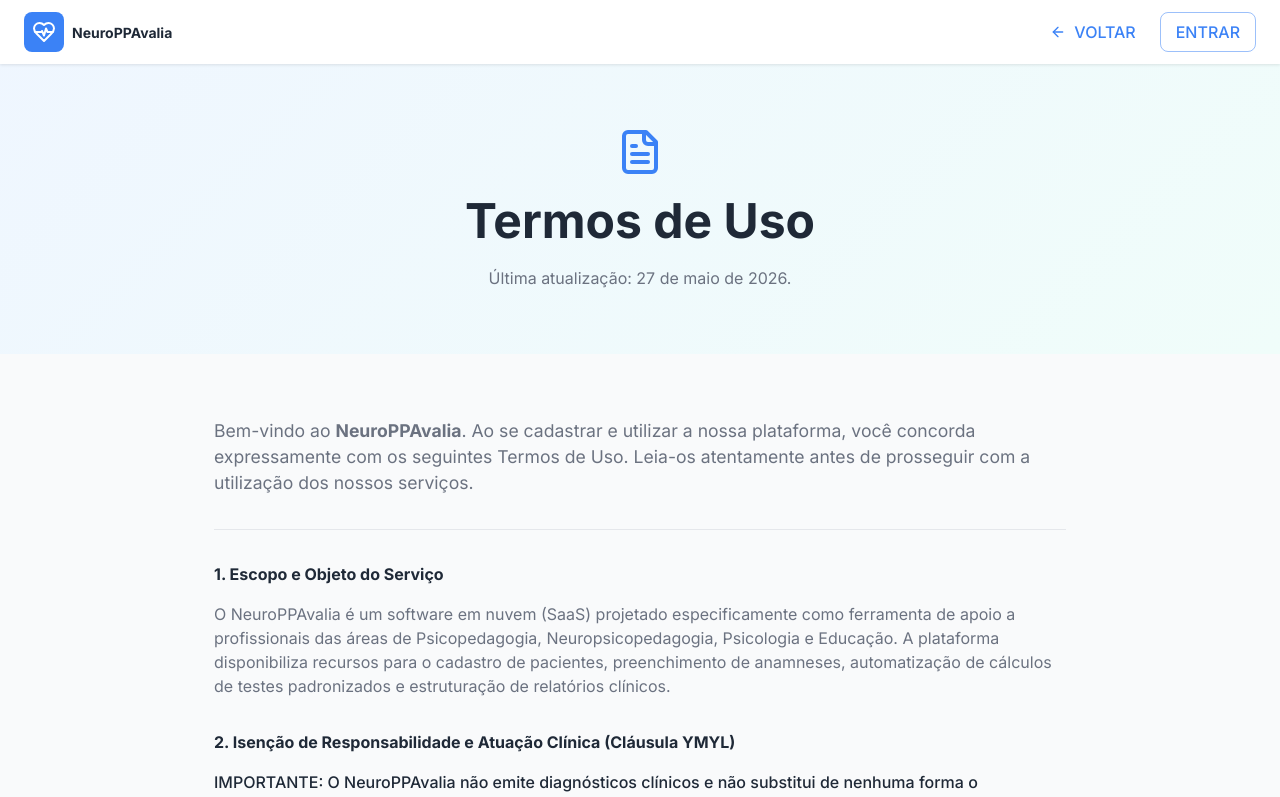
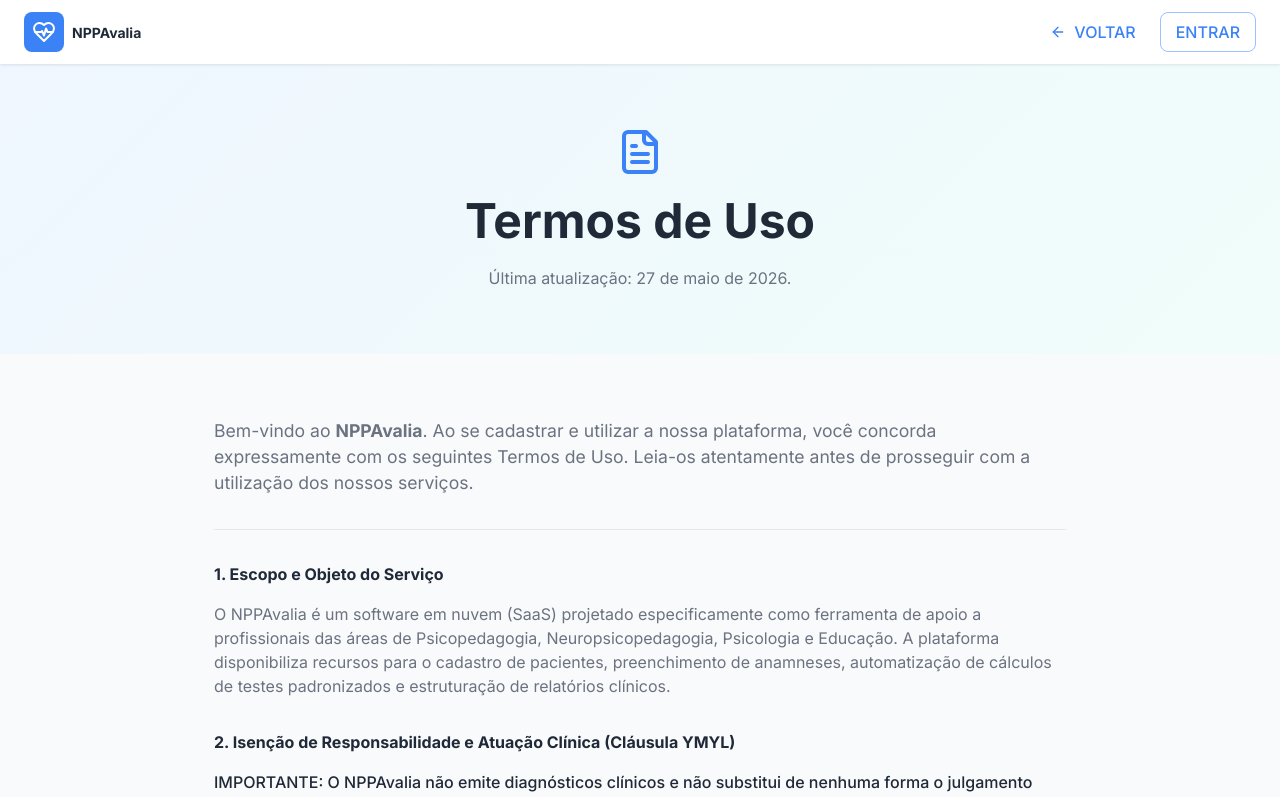
Before and after one commit to TonySandro/psico-project, a React (Vite) app: page /termos-de-uso in a window 1280 px wide. Shown: the top 797 px of the page. Built offline with nearby package versions, Linux system fonts and the light colour scheme; no server answers.

Commit message:
feat: implement core application pages, authentication routes, and subscription hook foundation

```diff
--- a/index.html
+++ b/index.html
@@ -5,21 +5,21 @@
   <meta charset="UTF-8" />
   <link rel="icon" type="image/svg+xml" href="/vite.svg" />
   <meta name="viewport" content="width=device-width, initial-scale=1.0" />
-  <meta name="description" content="NeuroPPAvalia - Sistema completo de gestão clínica para psicopedagogos e neuropsicopedagogos. Acelere a correção de testes, organize prontuários e crie anamneses digitais de forma segura e em conformidade com a LGPD." />
+  <meta name="description" content="NPPAvalia - Sistema completo de gestão clínica para psicopedagogos e neuropsicopedagogos. Acelere a correção de testes, organize prontuários e crie anamneses digitais de forma segura e em conformidade com a LGPD." />
   <meta name="robots" content="index, follow" />
   <link rel="canonical" href="https://nppavalia.com.br/" />
 
   <!-- Open Graph / Facebook -->
   <meta property="og:type" content="website" />
   <meta property="og:url" content="https://nppavalia.com.br/" />
-  <meta property="og:title" content="NeuroPPAvalia - Gestão Clínica e Neuropsicopedagogia" />
+  <meta property="og:title" content="NPPAvalia - Gestão Clínica e Neuropsicopedagogia" />
   <meta property="og:description" content="Sistema completo de gestão clínica para psicopedagogos e neuropsicopedagogos. Acelere a correção de testes, organize prontuários e crie anamneses digitais de forma segura." />
   <meta property="og:image" content="https://nppavalia.com.br/og-image.jpg" />
 
   <!-- Twitter -->
   <meta property="twitter:card" content="summary_large_image" />
   <meta property="twitter:url" content="https://nppavalia.com.br/" />
-  <meta property="twitter:title" content="NeuroPPAvalia - Gestão Clínica e Neuropsicopedagogia" />
+  <meta property="twitter:title" content="NPPAvalia - Gestão Clínica e Neuropsicopedagogia" />
   <meta property="twitter:description" content="Sistema completo de gestão clínica para psicopedagogos e neuropsicopedagogos. Acelere a correção de testes, organize prontuários e crie anamneses digitais de forma segura." />
   <meta property="twitter:image" content="https://nppavalia.com.br/og-image.jpg" />
 
@@ -29,7 +29,7 @@
   <link href="https://fonts.googleapis.com/css2?family=Manrope:wght@400;500;700;800&display=swap" rel="stylesheet">
   <link href="https://fonts.googleapis.com/css2?family=Material+Symbols+Outlined:wght,FILL@100..700,0..1&display=swap"
     rel="stylesheet">
-  <title>NeuroPPAvalia - Gestão Clínica e Neuropsicopedagogia</title>
+  <title>NPPAvalia - Gestão Clínica e Neuropsicopedagogia</title>
 
   <!-- Marcação JSON-LD E-E-A-T / YMYL -->
   <script type="application/ld+json">
@@ -39,7 +39,7 @@
       {
         "@type": "SoftwareApplication",
         "@id": "https://nppavalia.com.br/#software",
-        "name": "NeuroPPAvalia",
+        "name": "NPPAvalia",
         "url": "https://nppavalia.com.br",
         "applicationCategory": "HealthApplication",
         "operatingSystem": "All",
@@ -56,7 +56,7 @@
       {
         "@type": "Organization",
         "@id": "https://nppavalia.com.br/#organization",
-        "name": "NeuroPPAvalia",
+        "name": "NPPAvalia",
         "url": "https://nppavalia.com.br",
         "logo": "https://nppavalia.com.br/vite.svg",
         "founder": [
--- a/src/hooks/useSubscription.ts
+++ b/src/hooks/useSubscription.ts
@@ -27,7 +27,7 @@
   const initiatePaymentMutation = useMutation({
     mutationFn: async () => {
       const response = await api.post<{ checkoutUrl: string }>('/payment/subscribe', {
-        description: 'Assinatura Premium NeuroPPAvalia',
+        description: 'Assinatura Premium NPPAvalia',
         price: 29.90,
       });
       return response.data;
--- a/src/pages/AboutUsPage.tsx
+++ b/src/pages/AboutUsPage.tsx
@@ -38,7 +38,7 @@
               <HeartPulse size={24} color="white" />
             </Box>
             <Typography variant="h6" fontWeight={700}>
-              NeuroPPAvalia
+              NPPAvalia
             </Typography>
           </Stack>
 
@@ -98,7 +98,7 @@
                 Nossa Missão
               </Typography>
               <Typography variant="body1" color="text.secondary" sx={{ fontSize: '1.1rem', lineHeight: 1.7 }}>
-                O <strong>NeuroPPAvalia</strong> nasceu de uma necessidade real de consultório.
+                O <strong>NPPAvalia</strong> nasceu de uma necessidade real de consultório.
                 Profissionais de psicopedagogia e neuropsicopedagogia lidam diariamente com um volume
                 massivo de prontuários físicos, tabelas de testes complexas e processos manuais de correção.
               </Typography>
@@ -195,7 +195,7 @@
                       <Typography variant="body2" color="text.secondary" sx={{ fontSize: '1rem', lineHeight: 1.6 }}>
                         Psicopedagoga e Neuropsicopedagoga com mais de 20 anos de atuação clínica no diagnóstico,
                         intervenção e assessoria de dificuldades e transtornos de aprendizagem. Ana Paula é a mente
-                        por trás da validação científica do NeuroPPAvalia, garantindo que cada ferramenta de triagem,
+                        por trás da validação científica do NPPAvalia, garantindo que cada ferramenta de triagem,
                         protocolo de teste (como CARS, Stroop, ATA, SNAP, AQ-10) e relatório digital atenda exatamente aos
                         mais altos padrões exigidos pela prática profissional e ética clínica.
                       </Typography>
@@ -276,11 +276,11 @@
                 <HeartPulse size={18} color="white" />
               </Box>
               <Typography variant="h6" fontWeight={700}>
-                NeuroPPAvalia
+                NPPAvalia
               </Typography>
             </Stack>
             <Typography variant="body2" sx={{ opacity: 0.6 }}>
-              © {new Date().getFullYear()} NeuroPPAvalia. Todos os direitos reservados.
+              © {new Date().getFullYear()} NPPAvalia. Todos os direitos reservados.
             </Typography>
           </Box>
         </Container>
--- a/src/pages/CookiesPage.tsx
+++ b/src/pages/CookiesPage.tsx
@@ -38,7 +38,7 @@
               <HeartPulse size={24} color="white" />
             </Box>
             <Typography variant="h6" fontWeight={700}>
-              NeuroPPAvalia
+              NPPAvalia
             </Typography>
           </Stack>
 
@@ -96,7 +96,7 @@
       <Container maxWidth="md" sx={{ py: 8, flexGrow: 1 }}>
         <Stack spacing={4} sx={{ fontSize: '1rem', lineHeight: 1.7, color: 'text.secondary' }}>
           <Typography variant="body1" sx={{ fontSize: '1.1rem' }}>
-            Esta Política de Cookies explica o que são cookies, como o <strong>NeuroPPAvalia</strong> os utiliza e como você pode gerenciar suas preferências em nosso site e aplicação.
+            Esta Política de Cookies explica o que são cookies, como o <strong>NPPAvalia</strong> os utiliza e como você pode gerenciar suas preferências em nosso site e aplicação.
           </Typography>
 
           <Divider />
@@ -159,7 +159,7 @@
               4. Consentimento e Controle de Cookies
             </Typography>
             <Typography variant="body1">
-              Ao acessar o NeuroPPAvalia pela primeira vez, você é notificado sobre o uso de cookies.
+              Ao acessar o NPPAvalia pela primeira vez, você é notificado sobre o uso de cookies.
               Os cookies estritamente necessários são ativados automaticamente por serem indispensáveis para a
               execução segura da plataforma de saúde. Caso você não concorde com a ativação de cookies de
               sessão necessários, infelizmente não será possível utilizar a área logada do sistema.
@@ -212,11 +212,11 @@
                 <HeartPulse size={18} color="white" />
               </Box>
               <Typography variant="h6" fontWeight={700}>
-                NeuroPPAvalia
+                NPPAvalia
               </Typography>
             </Stack>
             <Typography variant="body2" sx={{ opacity: 0.6 }}>
-              © {new Date().getFullYear()} NeuroPPAvalia. Todos os direitos reservados.
+              © {new Date().getFullYear()} NPPAvalia. Todos os direitos reservados.
             </Typography>
           </Box>
         </Container>
--- a/src/pages/FeedbackPage.tsx
+++ b/src/pages/FeedbackPage.tsx
@@ -63,7 +63,7 @@
             Feedback
           </Typography>
           <Typography variant="body1" color="text.secondary" sx={{ maxWidth: 600, fontSize: '1.1rem' }}>
-            Ajude-nos a melhorar o NeuroPPAvalia! Sua opinião é fundamental para moldar o futuro da plataforma.
+            Ajude-nos a melhorar o NPPAvalia! Sua opinião é fundamental para moldar o futuro da plataforma.
           </Typography>
         </Stack>
 
--- a/src/pages/HomePage.tsx
+++ b/src/pages/HomePage.tsx
@@ -63,7 +63,7 @@
               <HeartPulse size={24} color="white" />
             </Box>
             <Typography variant="h6" fontWeight={700} sx={{ display: { xs: 'none', sm: 'block' } }}>
-              NeuroPPAvalia
+              NPPAvalia
             </Typography>
           </Stack>
 
@@ -340,7 +340,7 @@
                   <HeartPulse size={24} color="white" />
                 </Box>
                 <Typography variant="h6" fontWeight={700}>
-                  NeuroPPAvalia
+                  NPPAvalia
                 </Typography>
               </Stack>
               <Typography variant="body2" sx={{ opacity: 0.8, mb: 1 }}>
@@ -379,7 +379,7 @@
 
           <Box sx={{ mt: 6, pt: 4, borderTop: '1px solid rgba(255,255,255,0.1)', textAlign: 'center' }}>
             <Typography variant="body2" sx={{ opacity: 0.6 }}>
-              © {new Date().getFullYear()} NeuroPPAvalia. Todos os direitos reservados.
+              © {new Date().getFullYear()} NPPAvalia. Todos os direitos reservados.
             </Typography>
           </Box>
         </Container>
--- a/src/pages/LoginPage.tsx
+++ b/src/pages/LoginPage.tsx
@@ -92,7 +92,7 @@
                 <div className="flex items-center justify-center size-10 rounded-xl bg-primary text-white shadow-lg shadow-primary/20">
                   <HeartPulse size={24} />
                 </div>
-                <h2 className="text-xl font-bold leading-tight tracking-[-0.015em] text-text-main">NeuroPPAvalia</h2>
+                <h2 className="text-xl font-bold leading-tight tracking-[-0.015em] text-text-main">NPPAvalia</h2>
               </div>
               <h1 className="text-3xl font-black leading-tight tracking-tight text-text-main sm:text-4xl">
                 {isRecoverPassword ? 'Recuperar Senha' : 'Acesso Profissional'}
--- a/src/pages/PrivacyPolicyPage.tsx
+++ b/src/pages/PrivacyPolicyPage.tsx
@@ -38,7 +38,7 @@
               <HeartPulse size={24} color="white" />
             </Box>
             <Typography variant="h6" fontWeight={700}>
-              NeuroPPAvalia
+              NPPAvalia
             </Typography>
           </Stack>
 
@@ -96,7 +96,7 @@
       <Container maxWidth="md" sx={{ py: 8, flexGrow: 1 }}>
         <Stack spacing={4} sx={{ fontSize: '1rem', lineHeight: 1.7, color: 'text.secondary' }}>
           <Typography variant="body1" sx={{ fontSize: '1.1rem' }}>
-            A sua privacidade é de extrema importância para nós do <strong>NeuroPPAvalia</strong>. Esta Política de Privacidade descreve como coletamos, usamos, armazenamos e protegemos as informações pessoais e dados de saúde sensíveis dos profissionais de psicopedagogia/neuropsicopedagogia e de seus respectivos pacientes, em conformidade com a <strong>Lei Geral de Proteção de Dados Pessoais (LGPD - Lei nº 13.709/2018)</strong>.
+            A sua privacidade é de extrema importância para nós do <strong>NPPAvalia</strong>. Esta Política de Privacidade descreve como coletamos, usamos, armazenamos e protegemos as informações pessoais e dados de saúde sensíveis dos profissionais de psicopedagogia/neuropsicopedagogia e de seus respectivos pacientes, em conformidade com a <strong>Lei Geral de Proteção de Dados Pessoais (LGPD - Lei nº 13.709/2018)</strong>.
           </Typography>
 
           <Divider />
@@ -108,7 +108,7 @@
             <Typography variant="body2" component="div">
               <ul>
                 <li><strong>Controlador:</strong> O profissional de psicopedagogia/neuropsicopedagogia que assina o serviço e insere os dados de seus pacientes no sistema, definindo a finalidade do tratamento.</li>
-                <li><strong>Operador:</strong> O NeuroPPAvalia, que realiza o tratamento de dados pessoais sob as instruções e em nome do Controlador.</li>
+                <li><strong>Operador:</strong> O NPPAvalia, que realiza o tratamento de dados pessoais sob as instruções e em nome do Controlador.</li>
                 <li><strong>Titular de Dados:</strong> O profissional (usuário do sistema) e seus pacientes (cujas informações clínicas são inseridas na plataforma).</li>
                 <li><strong>Dados Sensíveis:</strong> Dados de saúde, anamneses, diagnósticos e resultados de testes neuropsicopedagógicos dos pacientes (Artigo 5º, II da LGPD).</li>
               </ul>
@@ -135,7 +135,7 @@
               3. Finalidade do Tratamento de Dados
             </Typography>
             <Typography variant="body1">
-              Todos os dados pessoais sensíveis inseridos no NeuroPPAvalia são utilizados exclusivamente para:
+              Todos os dados pessoais sensíveis inseridos no NPPAvalia são utilizados exclusivamente para:
             </Typography>
             <Typography variant="body2" component="div">
               <ul>
@@ -153,7 +153,7 @@
               4. Consentimento e Legalidade
             </Typography>
             <Typography variant="body1">
-              É responsabilidade legal exclusiva do profissional (Controlador) obter o consentimento livre, expresso e informado dos pacientes ou de seus responsáveis legais (no caso de crianças e adolescentes) para o tratamento de dados de saúde sensíveis inseridos na plataforma, nos termos do Artigo 11 e Artigo 14 da LGPD. O NeuroPPAvalia fornece modelos de Termos de Consentimento que podem ser assinados fisicamente ou digitalmente pelos responsáveis.
+              É responsabilidade legal exclusiva do profissional (Controlador) obter o consentimento livre, expresso e informado dos pacientes ou de seus responsáveis legais (no caso de crianças e adolescentes) para o tratamento de dados de saúde sensíveis inseridos na plataforma, nos termos do Artigo 11 e Artigo 14 da LGPD. O NPPAvalia fornece modelos de Termos de Consentimento que podem ser assinados fisicamente ou digitalmente pelos responsáveis.
             </Typography>
           </Box>
 
@@ -179,7 +179,7 @@
               6. Direitos dos Titulares de Dados (Artigo 18 da LGPD)
             </Typography>
             <Typography variant="body1">
-              Os pacientes (ou seus responsáveis) podem exercer seus direitos de confirmação de existência de tratamento, acesso, correção de dados incompletos ou eliminação diretamente junto ao profissional de saúde (Controlador). O NeuroPPAvalia dispõe de mecanismos internos para que o profissional exporte, edite ou exclua permanentemente os prontuários de forma imediata.
+              Os pacientes (ou seus responsáveis) podem exercer seus direitos de confirmação de existência de tratamento, acesso, correção de dados incompletos ou eliminação diretamente junto ao profissional de saúde (Controlador). O NPPAvalia dispõe de mecanismos internos para que o profissional exporte, edite ou exclua permanentemente os prontuários de forma imediata.
             </Typography>
           </Box>
 
@@ -188,7 +188,7 @@
               7. Contato e Encarregado de Proteção de Dados (DPO)
             </Typography>
             <Typography variant="body1">
-              Para esclarecer dúvidas sobre esta Política de Privacidade ou sobre as práticas de proteção de dados do NeuroPPAvalia, entre em contato com nosso Encarregado pelo e-mail: <strong>suporte@nppavalia.com.br</strong>.
+              Para esclarecer dúvidas sobre esta Política de Privacidade ou sobre as práticas de proteção de dados do NPPAvalia, entre em contato com nosso Encarregado pelo e-mail: <strong>suporte@nppavalia.com.br</strong>.
             </Typography>
           </Box>
         </Stack>
@@ -220,11 +220,11 @@
                 <HeartPulse size={18} color="white" />
               </Box>
               <Typography variant="h6" fontWeight={700}>
-                NeuroPPAvalia
+                NPPAvalia
               </Typography>
             </Stack>
             <Typography variant="body2" sx={{ opacity: 0.6 }}>
-              © {new Date().getFullYear()} NeuroPPAvalia. Todos os direitos reservados.
+              © {new Date().getFullYear()} NPPAvalia. Todos os direitos reservados.
             </Typography>
           </Box>
         </Container>
--- a/src/pages/ResetPasswordPage.tsx
+++ b/src/pages/ResetPasswordPage.tsx
@@ -88,7 +88,7 @@
                 <div className="flex items-center justify-center size-10 rounded-xl bg-primary text-white shadow-lg shadow-primary/20">
                   <HeartPulse size={24} />
                 </div>
-                <h2 className="text-xl font-bold leading-tight tracking-[-0.015em] text-text-main">NeuroPPAvalia</h2>
+                <h2 className="text-xl font-bold leading-tight tracking-[-0.015em] text-text-main">NPPAvalia</h2>
               </div>
               <h1 className="text-3xl font-black leading-tight tracking-tight text-text-main sm:text-4xl">
                 Nova Senha
--- a/src/pages/SignupPage.tsx
+++ b/src/pages/SignupPage.tsx
@@ -73,7 +73,7 @@
           <div className="flex items-center justify-center p-2 rounded-lg bg-white/10 backdrop-blur-sm border border-white/20 shadow-sm">
             <Brain size={28} className="text-white" />
           </div>
-          <h1 className="text-2xl font-bold tracking-tight">NeuroPPAvalia</h1>
+          <h1 className="text-2xl font-bold tracking-tight">NPPAvalia</h1>
         </div>
 
         {/* Central Content */}
@@ -102,7 +102,7 @@
           {/* Mobile Logo (Visible only on < lg) */}
           <div className="lg:hidden flex items-center gap-2 mb-8 text-slate-900">
             <Brain className="text-primary" size={32} />
-            <span className="text-xl font-bold">NeuroPPAvalia</span>
+            <span className="text-xl font-bold">NPPAvalia</span>
           </div>
 
           {/* Heading */}
--- a/src/pages/TermsPage.tsx
+++ b/src/pages/TermsPage.tsx
@@ -38,7 +38,7 @@
               <HeartPulse size={24} color="white" />
             </Box>
             <Typography variant="h6" fontWeight={700}>
-              NeuroPPAvalia
+              NPPAvalia
             </Typography>
           </Stack>
 
@@ -96,7 +96,7 @@
       <Container maxWidth="md" sx={{ py: 8, flexGrow: 1 }}>
         <Stack spacing={4} sx={{ fontSize: '1rem', lineHeight: 1.7, color: 'text.secondary' }}>
           <Typography variant="body1" sx={{ fontSize: '1.1rem' }}>
-            Bem-vindo ao <strong>NeuroPPAvalia</strong>. Ao se cadastrar e utilizar a nossa plataforma, você concorda expressamente com os seguintes Termos de Uso. Leia-os atentamente antes de prosseguir com a utilização dos nossos serviços.
+            Bem-vindo ao <strong>NPPAvalia</strong>. Ao se cadastrar e utilizar a nossa plataforma, você concorda expressamente com os seguintes Termos de Uso. Leia-os atentamente antes de prosseguir com a utilização dos nossos serviços.
           </Typography>
 
           <Divider />
@@ -106,7 +106,7 @@
               1. Escopo e Objeto do Serviço
             </Typography>
             <Typography variant="body1">
-              O NeuroPPAvalia é um software em nuvem (SaaS) projetado especificamente como ferramenta de apoio a profissionais das áreas de Psicopedagogia, Neuropsicopedagogia, Psicologia e Educação. A plataforma disponibiliza recursos para o cadastro de pacientes, preenchimento de anamneses, automatização de cálculos de testes padronizados e estruturação de relatórios clínicos.
+              O NPPAvalia é um software em nuvem (SaaS) projetado especificamente como ferramenta de apoio a profissionais das áreas de Psicopedagogia, Neuropsicopedagogia, Psicologia e Educação. A plataforma disponibiliza recursos para o cadastro de pacientes, preenchimento de anamneses, automatização de cálculos de testes padronizados e estruturação de relatórios clínicos.
             </Typography>
           </Box>
 
@@ -115,7 +115,7 @@
               2. Isenção de Responsabilidade e Atuação Clínica (Cláusula YMYL)
             </Typography>
             <Typography variant="body1" sx={{ fontWeight: 500, color: 'text.primary', mb: 1 }}>
-              IMPORTANTE: O NeuroPPAvalia não emite diagnósticos clínicos e não substitui de nenhuma forma o julgamento profissional.
+              IMPORTANTE: O NPPAvalia não emite diagnósticos clínicos e não substitui de nenhuma forma o julgamento profissional.
             </Typography>
             <Typography variant="body1">
               Nossa plataforma atua única e exclusivamente como um <strong>auxiliar técnico</strong> para a organização e agilização dos processos de triagem e preenchimento de documentos. Todos os laudos, relatórios, diagnósticos e encaminhamentos gerados com o auxílio do software são de <strong>inteira, exclusiva e intransferível responsabilidade do profissional de saúde/educação registrado</strong> que operou o sistema.
@@ -127,7 +127,7 @@
               3. Cadastro de Usuários e Requisitos de Habilitação
             </Typography>
             <Typography variant="body1">
-              Para utilizar o NeuroPPAvalia, o usuário declara e garante que possui a habilitação técnica e legal necessária para o exercício profissional da psicopedagogia, neuropsicopedagogia ou especialidade médica/educativa equivalente no Brasil. O usuário é inteiramente responsável por manter o sigilo de sua senha de acesso e de seu e-mail cadastrado, respondendo por toda atividade realizada em sua conta.
+              Para utilizar o NPPAvalia, o usuário declara e garante que possui a habilitação técnica e legal necessária para o exercício profissional da psicopedagogia, neuropsicopedagogia ou especialidade médica/educativa equivalente no Brasil. O usuário é inteiramente responsável por manter o sigilo de sua senha de acesso e de seu e-mail cadastrado, respondendo por toda atividade realizada em sua conta.
             </Typography>
           </Box>
 
@@ -136,7 +136,7 @@
               4. Propriedade Intelectual
             </Typography>
             <Typography variant="body1">
-              Todo o código-fonte, design visual, logotipos, layouts, ferramentas de cálculo automatizado de testes e bancos de dados do NeuroPPAvalia pertencem exclusivamente aos fundadores e desenvolvedores da plataforma. É estritamente proibido realizar engenharia reversa, cópia ou distribuição do material proprietário sem autorização prévia por escrito.
+              Todo o código-fonte, design visual, logotipos, layouts, ferramentas de cálculo automatizado de testes e bancos de dados do NPPAvalia pertencem exclusivamente aos fundadores e desenvolvedores da plataforma. É estritamente proibido realizar engenharia reversa, cópia ou distribuição do material proprietário sem autorização prévia por escrito.
             </Typography>
           </Box>
 
@@ -195,11 +195,11 @@
                 <HeartPulse size={18} color="white" />
               </Box>
               <Typography variant="h6" fontWeight={700}>
-                NeuroPPAvalia
+                NPPAvalia
               </Typography>
             </Stack>
             <Typography variant="body2" sx={{ opacity: 0.6 }}>
-              © {new Date().getFullYear()} NeuroPPAvalia. Todos os direitos reservados.
+              © {new Date().getFullYear()} NPPAvalia. Todos os direitos reservados.
             </Typography>
           </Box>
         </Container>
```
